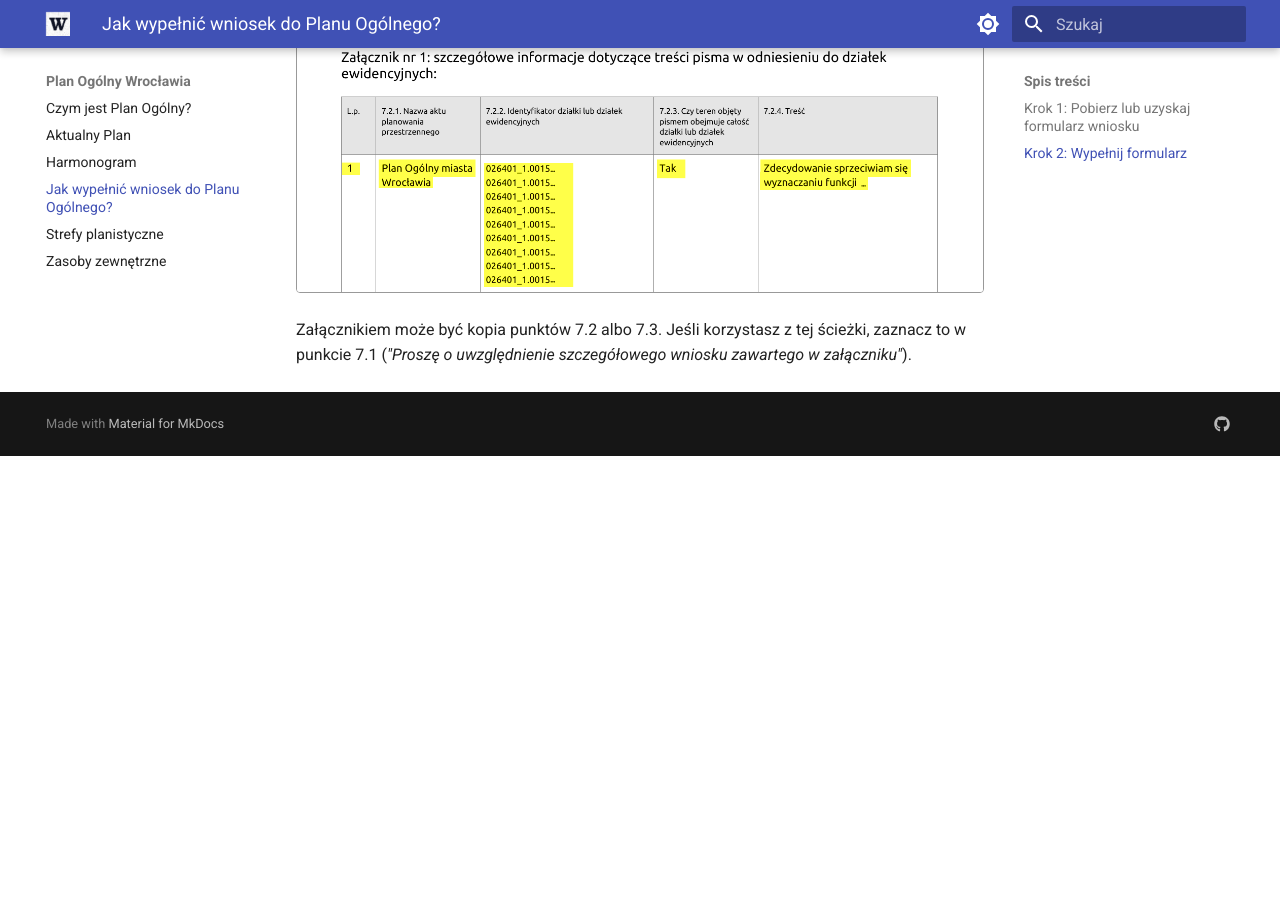
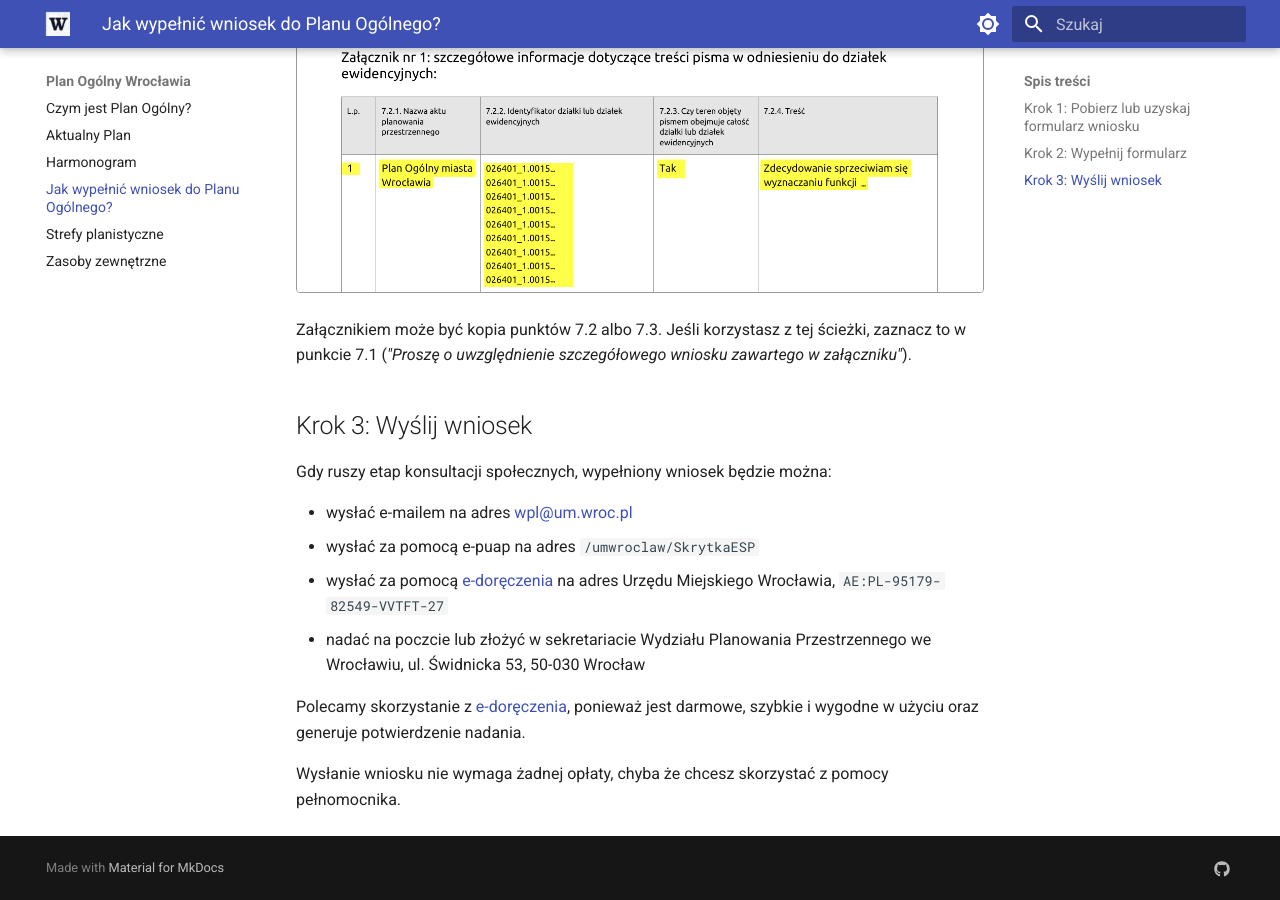
Before and after one commit to lpiob/planogolny.wroclaw.pl, an MkDocs documentation site: the page built from docs/jak-wypelnic.md, in a window 1280 px wide and 900 px high, scrolled down 2765 px. Built offline with MkDocs 1.6.1 and Material for MkDocs 9.7.7, drawn with Linux system fonts in a browser that asks for light colours; plug-ins that fetch from the network failed and are left out; before the commit the page ends 3221 px from its top, so only the background shows below that.

Commit message:
How to send the application

```diff
--- a/docs/jak-wypelnic.md
+++ b/docs/jak-wypelnic.md
@@ -68,3 +68,16 @@
 ![Wzór wypełnionego wniosku, zal 1](assets/wniosek-wzor-zal-1.png){ .border1 }
 
 Załącznikiem może być kopia punktów 7.2 albo 7.3. Jeśli korzystasz z tej ścieżki, zaznacz to w punkcie 7.1 (*"Proszę o uwzględnienie szczegółowego wniosku zawartego w załączniku"*).
+
+## Krok 3: Wyślij wniosek
+
+Gdy ruszy etap konsultacji społecznych, wypełniony wniosek będzie można:
+
+- wysłać e-mailem na adres [wpl@um.wroc.pl](mailto:wpl@um.wroc.pl)
+- wysłać za pomocą e-puap na adres `/umwroclaw/SkrytkaESP`
+- wysłać za pomocą [e-doręczenia](https://edoreczenia.gov.pl/) na adres Urzędu Miejskiego Wrocławia, `AE:PL-95179-82549-VVTFT-27`
+- nadać na poczcie lub złożyć w sekretariacie Wydziału Planowania Przestrzennego we Wrocławiu, ul. Świdnicka 53, 50-030 Wrocław
+
+Polecamy skorzystanie z [e-doręczenia](https://edoreczenia.gov.pl/), ponieważ jest darmowe, szybkie i wygodne w użyciu oraz generuje potwierdzenie nadania.
+
+Wysłanie wniosku nie wymaga żadnej opłaty, chyba że chcesz skorzystać z pomocy pełnomocnika.
```
